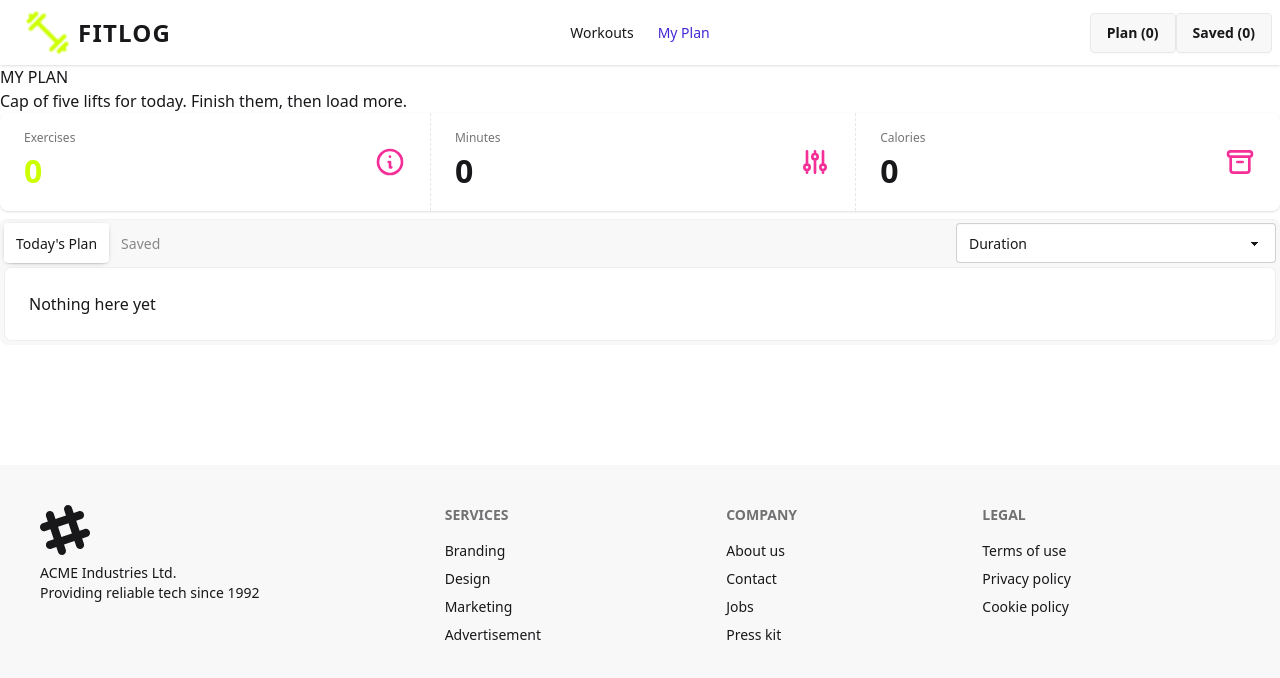
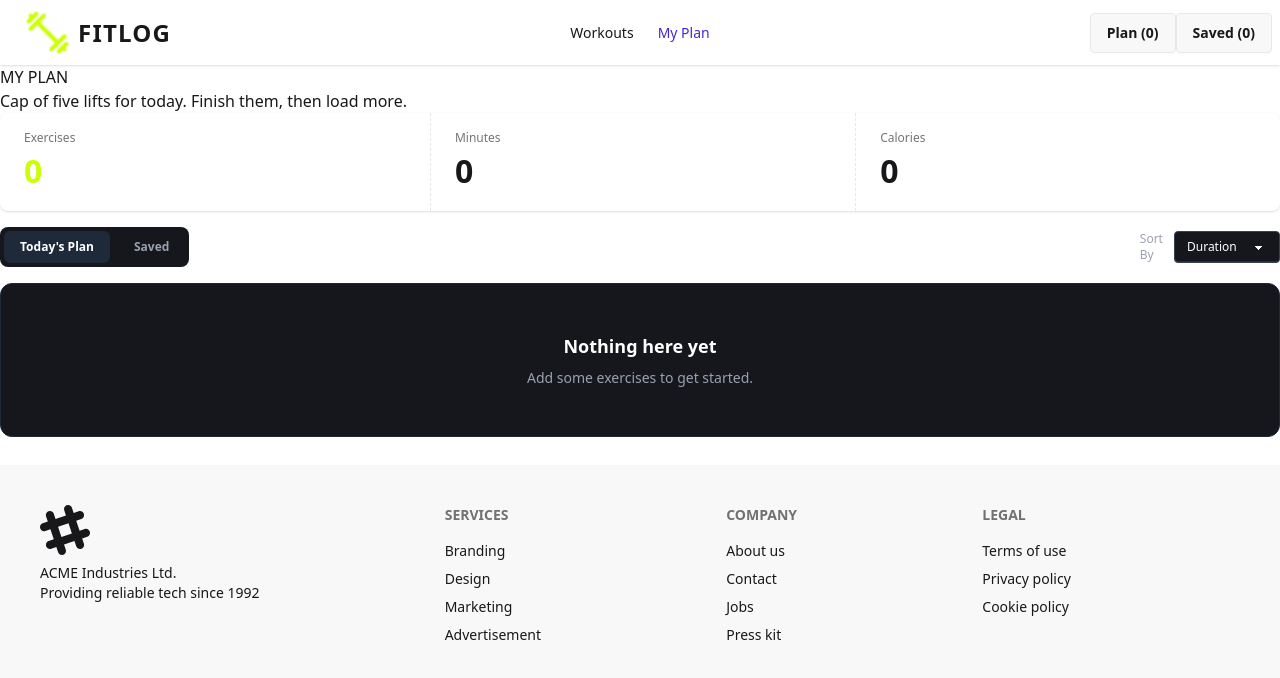
Before and after one commit to ssnicphfoysal777/Assinment-6, a Next.js app: page /myplan in a window 1280 px wide. Shown: the top 678 px of the page. Built offline with nearby package versions, Linux system fonts and the light colour scheme.

Commit message:
My-plan-card-done

```diff
--- a/src/components/MyBuild.tsx
+++ b/src/components/MyBuild.tsx
@@ -1,159 +1,261 @@
+
 'use client'
+
 import { useProductContext } from '@/context/product';
 import { useState } from 'react';
+import Link from 'next/link';
+import Image from 'next/image';
+
 const MyBuild = () => {
     const { planlist, setPlanlist, savelist, setSavelist } =
         useProductContext();
-    const [activeTab, setActiveTab] = useState<"plan" | "saved">("plan")
 
-    const [sortBy, setSortBy] = useState<'Duration' | 'Rating' | 'Calories'>('Duration')
-    const [orderID, setOrderID] = useState<number[]>([])
+    const [activeTab, setActiveTab] = useState<'plan' | 'saved'>('plan');
+
+    const [sortBy, setSortBy] = useState<'Duration' | 'Rating' | 'Calories'>('Duration');
+
+    const [completedIds, setCompletedIds] = useState<number[]>([]);
 
     const currentList = activeTab === 'plan' ? planlist : savelist;
 
-
-    console.log(sortBy);
+    // Sorting
     const sortedList = [...currentList].sort((a, b) => {
         if (sortBy === 'Duration') return a.duration - b.duration;
         if (sortBy === 'Rating') return a.rating - b.rating;
         if (sortBy === 'Calories') return a.caloriesBurned - b.caloriesBurned;
 
         return 0;
-    })
+    });
 
+    // Statistics
     const totalExercise = currentList.length;
-    const totalTime = currentList.reduce((sum, item) => sum + item.duration, 0,
-    )
 
-    const totalCalori = currentList.reduce((sum, item) => sum + item.caloriesBurned, 0,
-    )
+    const totalTime = currentList.reduce(
+        (sum, item) => sum + item.duration, 0
+    );
 
+    const totalCalori = currentList.reduce(
+        (sum, item) => sum + item.caloriesBurned, 0
+    );
+
+    // Mark as Done
+    const handleMarkDone = (id: number) => {
+        setCompletedIds(prev =>
+            prev.includes(id)
+                ? prev.filter(item => item !== id)
+                : [...prev, id]
+        );
+    };
+
+    // Remove Exercise
+    const handleRemove = (id: number) => {
+        if (activeTab === 'plan') {
+            setPlanlist(prev => prev.filter(item => item.id !== id));
+        } else {
+            setSavelist(prev => prev.filter(item => item.id !== id));
+        }
+
+        setCompletedIds(prev => prev.filter(item => item !== id));
+    };
+
+    // Card List
     const renderTabContent = () => {
         if (sortedList.length === 0) {
             return (
-                <>
-                    <h2>Nothing here yet</h2>
-                </>
-            )
+                <div className="rounded-xl border border-gray-800 bg-[#15171d] py-12 text-center">
+                    <h2 className="text-lg font-bold text-white">
+                        Nothing here yet
+                    </h2>
+                    <p className="mt-2 text-sm text-gray-400">
+                        Add some exercises to get started.
+                    </p>
+                </div>
+            );
         }
+
         return (
-            <div>
-                {sortedList.map((item) => (
+            <div className="flex flex-col gap-3">
 
-                    <h2 key={item.id}>Hello</h2>
-                ))}
+                {sortedList.map((item) => {
+                    const isCompleted = completedIds.includes(item.id);
+
+                    return (
+                        <div
+                            key={item.id}
+                            className="flex flex-col gap-4 rounded-xl border border-gray-800 bg-[#15171d] p-3 text-white transition-all duration-300 hover:border-gray-600 sm:flex-row sm:items-center"
+                        >
+
+                            {/* Exercise Image */}
+                            <div className="relative h-24 w-full shrink-0 overflow-hidden rounded-lg sm:h-16 sm:w-24">
+                                <Image
+                                    src={item.image}
+                                    alt={item.name}
+                                    fill
+                                    sizes="(max-width: 640px) 100vw, 96px"
+                                    className="object-cover"
+                                />
+                            </div>
+
+                            {/* Exercise Details */}
+                            <div className="min-w-0 flex-1">
+
+                                <h2 className={`text-sm font-extrabold uppercase tracking-wide ${
+                                    isCompleted ? 'text-gray-500 line-through' : 'text-white'
+                                }`}>
+                                    {item.name}
+                                </h2>
+
+                                <p className="mt-1 text-xs text-gray-400">
+                                    {item.equipment}
+                                </p>
+
+                                {/* Exercise Stats */}
+                                <div className="mt-2 flex flex-wrap items-center gap-3 text-[11px] text-gray-400">
+
+                                    <div className="flex items-center gap-1">
+                                        <span className="text-lime-400">◷</span>
+                                        <span>{item.duration} min</span>
+                                    </div>
+
+                                    <div className="flex items-center gap-1">
+                                        <span>🔥</span>
+                                        <span>{item.caloriesBurned} kcal</span>
+                                    </div>
+
+                                    <div className="flex items-center gap-1">
+                                        <span className="text-lime-400">☆</span>
+                                        <span>{item.rating}</span>
+                                    </div>
+
+                                </div>
+                            </div>
+
+                            {/* Action Buttons */}
+                            <div className="flex shrink-0 items-center gap-2">
+
+                                {/* View Details */}
+                                <Link
+                                    href={`/products/${item.id}`}
+                                    className="whitespace-nowrap rounded-full border border-gray-700 px-4 py-2 text-[10px] text-gray-300 transition hover:border-gray-500 hover:bg-gray-800"
+                                >
+                                    View Details
+                                </Link>
+
+                                {/* Mark as Done */}
+                                <button
+                                    type="button"
+                                    onClick={() => handleMarkDone(item.id)}
+                                    className={`whitespace-nowrap rounded-full px-4 py-2 text-[10px] font-bold transition ${
+                                        isCompleted
+                                            ? 'bg-gray-700 text-white'
+                                            : 'bg-[#CCFF00] text-black hover:bg-lime-300'
+                                    }`}
+                                >
+                                    ✓ {isCompleted ? 'Completed' : 'Mark as Done'}
+                                </button>
+
+                                {/* Remove */}
+                                <button
+                                    type="button"
+                                    onClick={() => handleRemove(item.id)}
+                                    className="px-1 text-lg text-gray-500 transition hover:text-red-500"
+                                    aria-label="Remove exercise"
+                                >
+                                    ×
+                                </button>
+
+                            </div>
+
+                        </div>
+                    );
+                })}
+
             </div>
-        )
-    }
+        );
+    };
 
     return (
-        <div className='container flex flex-col mx-auto gap-2'>
+        <div className="container mx-auto flex flex-col gap-4">
+
+            {/* Statistics - তোমার আগের অংশ */}
             <div className="stats shadow">
+
                 <div className="stat">
-                    <div className="stat-figure text-secondary">
-                        <svg
-                            xmlns="http://www.w3.org/2000/svg"
-                            fill="none"
-                            viewBox="0 0 24 24"
-                            className="inline-block h-8 w-8 stroke-current"
-                        >
-                            <path
-                                strokeLinecap="round"
-                                strokeLinejoin="round"
-                                strokeWidth="2"
-                                d="M13 16h-1v-4h-1m1-4h.01M21 12a9 9 0 11-18 0 9 9 0 0118 0z"
-                            ></path>
-                        </svg>
+                    <div className="stat-title">Exercises</div>
+                    <div className="stat-value text-[#CCFF00]">
+                        {totalExercise}
                     </div>
-                    <div className="stat-title">Exercises</div>
-                    <div className="stat-value text-[#CCFF00]">{totalExercise}</div>
+                </div>
+
+                <div className="stat">
+                    <div className="stat-title">Minutes</div>
+                    <div className="stat-value">
+                        {totalTime}
+                    </div>
+                </div>
+
+                <div className="stat">
+                    <div className="stat-title">Calories</div>
+                    <div className="stat-value">
+                        {totalCalori}
+                    </div>
+                </div>
+
+            </div>
+
+            {/* Tabs and Sorting */}
+            <div className="flex flex-wrap items-center justify-between gap-3">
+
+                <div className="flex items-center gap-2 rounded-lg bg-[#15171d] p-1">
+
+                    <button
+                        type="button"
+                        onClick={() => setActiveTab('plan')}
+                        className={`rounded-md px-4 py-2 text-xs font-semibold transition ${
+                            activeTab === 'plan'
+                                ? 'bg-gray-800 text-white'
+                                : 'text-gray-400 hover:text-white'
+                        }`}
+                    >
+                        Today's Plan
+                    </button>
+
+                    <button
+                        type="button"
+                        onClick={() => setActiveTab('saved')}
+                        className={`rounded-md px-4 py-2 text-xs font-semibold transition ${
+                            activeTab === 'saved'
+                                ? 'bg-gray-800 text-white'
+                                : 'text-gray-400 hover:text-white'
+                        }`}
+                    >
+                        Saved
+                    </button>
 
                 </div>
 
-                <div className="stat">
-                    <div className="stat-figure text-secondary">
-                        <svg
-                            xmlns="http://www.w3.org/2000/svg"
-                            fill="none"
-                            viewBox="0 0 24 24"
-                            className="inline-block h-8 w-8 stroke-current"
-                        >
-                            <path
-                                strokeLinecap="round"
-                                strokeLinejoin="round"
-                                strokeWidth="2"
-                                d="M12 6V4m0 2a2 2 0 100 4m0-4a2 2 0 110 4m-6 8a2 2 0 100-4m0 4a2 2 0 110-4m0 4v2m0-6V4m6 6v10m6-2a2 2 0 100-4m0 4a2 2 0 110-4m0 4v2m0-6V4"
-                            ></path>
-                        </svg>
-                    </div>
-                    <div className="stat-title">Minutes</div>
-                    <div className="stat-value">{totalTime}</div>
+                <div className="flex items-center gap-2 text-xs text-gray-400">
+                    <span>Sort By</span>
 
+                    <select
+                        value={sortBy}
+                        onChange={(e) =>
+                            setSortBy(e.target.value as 'Duration' | 'Rating' | 'Calories')
+                        }
+                        className="select select-sm border-gray-700 bg-[#15171d] text-white"
+                    >
+                        <option value="Duration">Duration</option>
+                        <option value="Calories">Calories</option>
+                        <option value="Rating">Rating</option>
+                    </select>
                 </div>
 
-                <div className="stat">
-                    <div className="stat-figure text-secondary">
-                        <svg
-                            xmlns="http://www.w3.org/2000/svg"
-                            fill="none"
-                            viewBox="0 0 24 24"
-                            className="inline-block h-8 w-8 stroke-current"
-                        >
-                            <path
-                                strokeLinecap="round"
-                                strokeLinejoin="round"
-                                strokeWidth="2"
-                                d="M5 8h14M5 8a2 2 0 110-4h14a2 2 0 110 4M5 8v10a2 2 0 002 2h10a2 2 0 002-2V8m-9 4h4"
-                            ></path>
-                        </svg>
-                    </div>
-                    <div className="stat-title">Calories</div>
-                    <div className="stat-value">{totalCalori}</div>
-
-                </div>
             </div>
 
-            <>
-
-                <div className="tabs tabs-box">
-                    <input type="radio"
-                        name="my_tabs_6"
-                        className="tab"
-                        aria-label="Today's Plan"
-                        checked={activeTab === "plan"}
-                        onChange={() => setActiveTab('plan')}
-                    />
-                    <div className="tab-content bg-base-100 border-base-300 p-6">
-                        {renderTabContent()}
-                    </div>
-
-                    <input
-                        type="radio"
-                        name="my_tabs_6"
-                        className="tab"
-                        aria-label="Saved"
-                        onChange={() => setActiveTab('saved')}
-
-                    />
-                    <div className="tab-content bg-base-100 border-base-300 p-6">
-                        {renderTabContent()}
-                    </div>
-
-
-                    <select onChange={(e) => setSortBy(e.target.value as 'Duration' | 'Rating' | 'Calories')}
-                        defaultValue="Duration" className="select ms-auto">
-                        <option value='Duration'>Duration</option>
-                        <option value='Calories'>Calories</option>
-                        <option value='Rating'>Rating</option>
-                    </select>
-                </div>
-            </>
-
+            {/* Exercise Cards */}
+            {renderTabContent()}
 
         </div>
-
-
-
     );
 };
 
```
